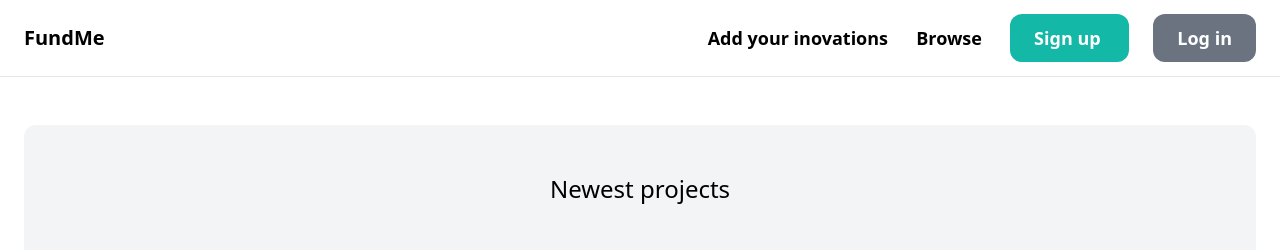
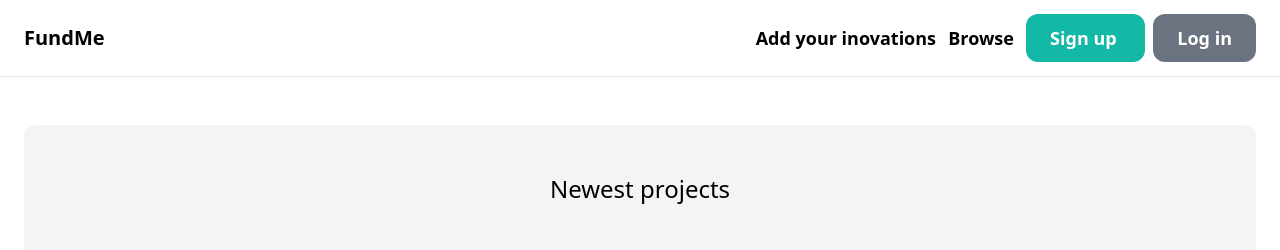
Before and after one commit to DidusOleh/Myfund1, a Django app: page / in a window 1280 px wide. Shown: the top 250 px of the page. Run offline with Django 4.2, Linux system fonts and the light colour scheme; data comes from the database, SQL or seed files in the repository; both versions use the stored data as it was after the commit; some libraries are stand-ins or nearby versions.

Commit message:
screen optimisation

```diff
--- a/core/templates/core/base.html
+++ b/core/templates/core/base.html
@@ -11,17 +11,17 @@
 <body>
     <nav class="px-6 py-6 flex justify-between items-center border-b border-gray-200">
         <a href="/" class="text-xl font-semibold">FundMe</a>
-        <div class="space-x-6">
-            <a href="{% url 'item:new' %}" class="text-lg font-semibold hover:text-gray-500">Add your inovations</a>
-            <a href="{%url 'item:items' %}" class="text-lg font-semibold hover:text-gray-500">Browse</a>
+        <div class="space-x-2">
+            <a href="{% url 'item:new' %}" class="text-lg font-semibold hover:text-gray-500 invisible sm:invisible md:invisible lg:visible">Add your inovations</a>
+            <a href="{%url 'item:items' %}" class="text-lg font-semibold hover:text-gray-500 invisible md:visible lg:visible">Browse</a>
             {% if request.user.is_authenticated%}
             <a href="{% url 'conversation:inbox' %}"
-                class="px-6 py-3 text-lg font-semibold bg-teal-500 text-white rounded-xl hover:bg-teal-700">Inbox
+                class="px-6 py-3 text-lg font-semibold bg-teal-500 text-white rounded-xl hover:bg-teal-700 invisible md:visible lg:visible">Inbox
             </a>
             <a href="{% url 'dashboard:index' %}"
-                class="px-6 py-3 text-lg font-semibold bg-gray-500 text-white rounded-xl hover:bg-gray-700">Dashboard</a>
+                class="px-6 py-3 text-lg font-semibold bg-gray-500 text-white rounded-xl hover:bg-gray-700 invisible md:visible lg:visible">Dashboard</a>
             <a href="{% url 'core:logout' %}"
-                class="px-6 py-3 text-lg font-semibold bg-gray-500 text-white rounded-xl hover:bg-gray-700">Logout</a>
+                class="px-6 py-3 text-lg font-semibold bg-gray-500 text-white rounded-xl hover:bg-gray-700 invisible md:visible lg:visible">Logout</a>
 
 
 
--- a/core/templates/core/index.html
+++ b/core/templates/core/index.html
@@ -5,12 +5,12 @@
 {% block content %}
 <div class="mt-6 px-6 py-12 bg-gray-100 rounded-xl">
     <h2 class="mb-12 text-2xl text-center">Newest projects</h2>
-    <div class="grid grid-cols-3 gap-3">
+    <div class="grid gap-3 md:grid-cols-2 lg:grid-cols-3">
         {% for item in items %}
         <div>
             <a href="{% url 'item:detail' item.id %}">
-                <div>
-                    <img src="{{item.image.url}}" class="rounded-t-xl" style="height: 400px;">
+                <div class="border rounded-t-xl">
+                    <img src="{{item.image.url}}" class="rounded-t-xl object-contain object-cover" style="height: 400px;">
                 </div>
 
                 <div class="p-6 bg-white rounded-b-xl">
@@ -23,13 +23,13 @@
     </div>
 </div>
 <div class="mt-6 px-6 py-12 bg-gray-100 rounded-xl">
-    <h2 class="mb-12 text-2xl text-center">Categories</h2>
-    <div class="grid grid-cols-3 gap-3">
+    <h2 class="mb-12 text-2xl text-center ">Categories</h2>
+    <div class="grid gap-3 grid-cols-2 md:grid-cols-3 lg:grid-cols-3 ">
         {% for category in categories %}
         <div>
             <a href="#">
                 <div class="p-6 bg-white rounded-b-xl">
-                    <h2 class="text-2xl">{{category.name}}</h2>
+                    <h2 class="text-2xl ">{{category.name}}</h2>
                     <p class="text-gray-500">{{category.items.count}} items</p>
                 </div>
             </a>
```
Also changed, not shown: db.sqlite3.
